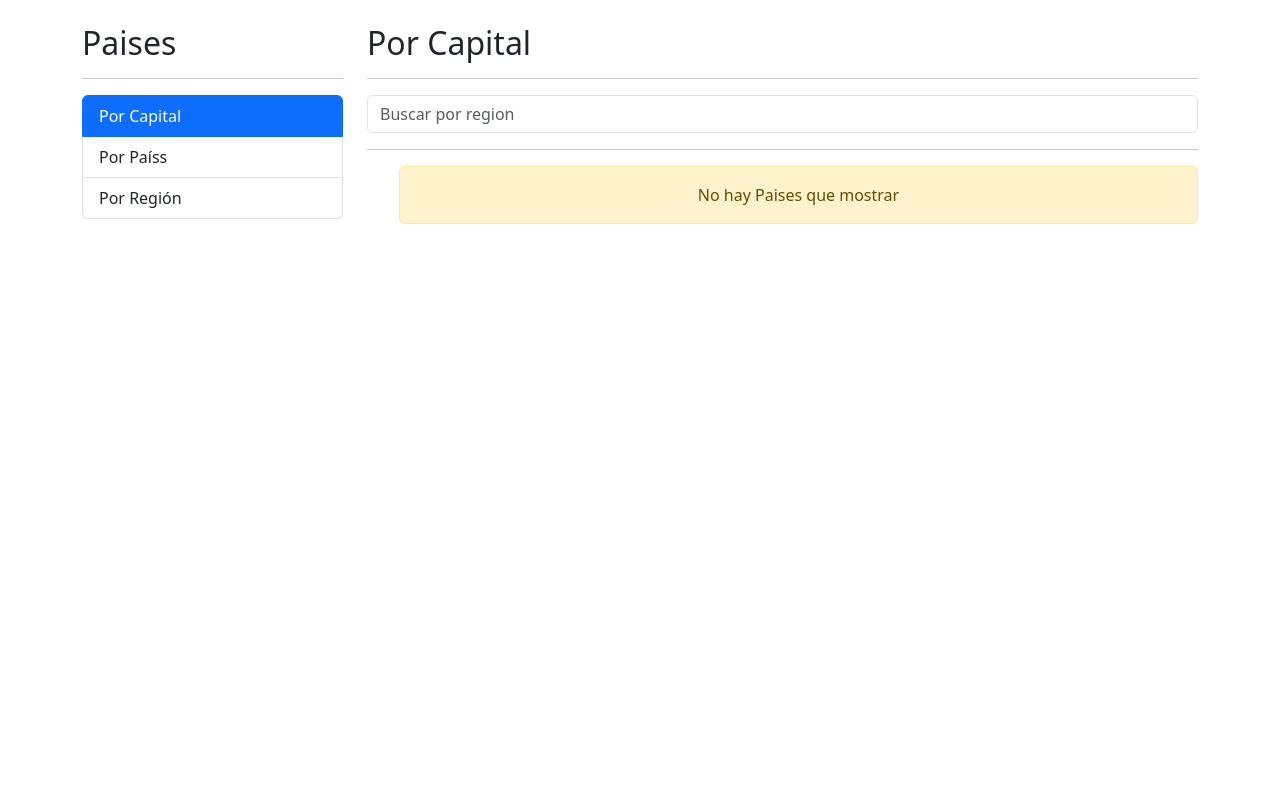
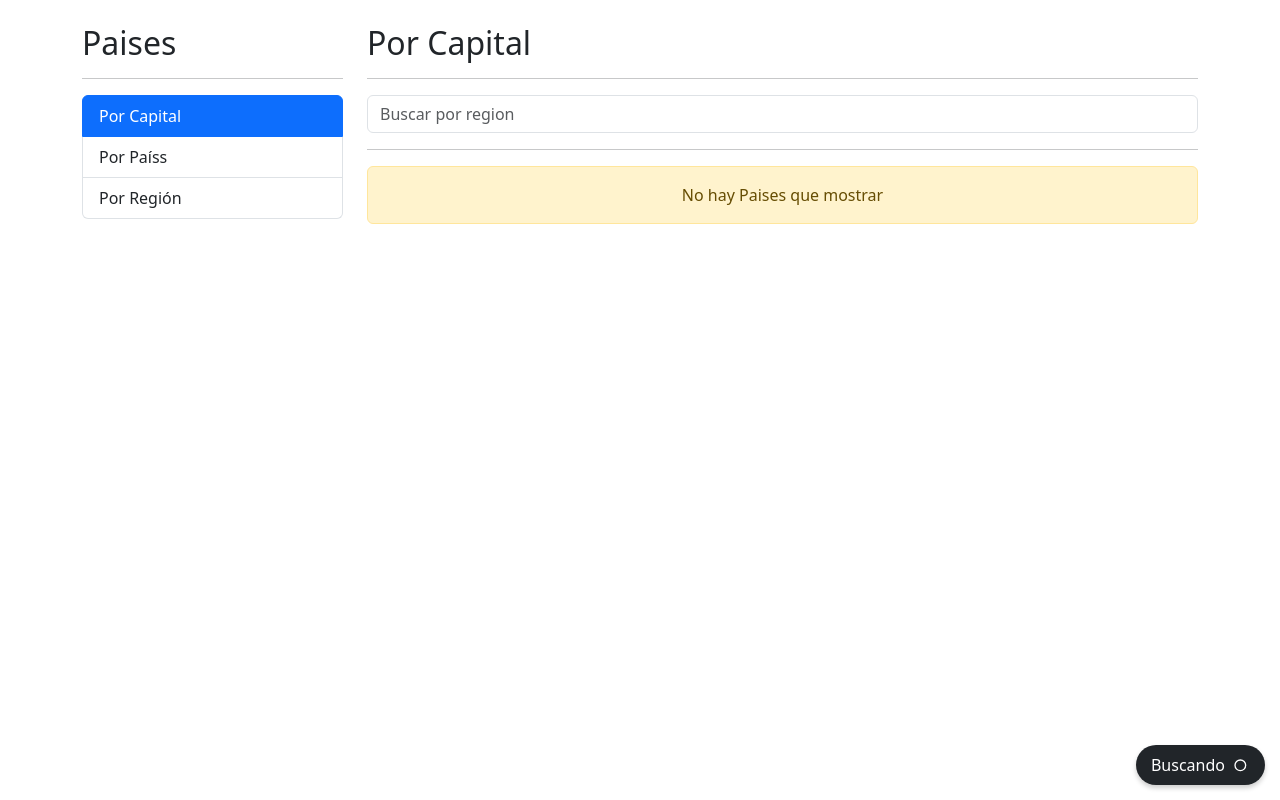
Before and after one commit to Calapzu/Country-SPA, an Angular app: page /countries/by-capital in a window 1280 px wide. Built offline with nearby package versions, Linux system fonts and the light colour scheme.

Commit message:
LoadingComponent - Mostrar indicador de carga

```diff
--- a/src/app/countries/pages/by-capital-page/by-capital-page.component.html
+++ b/src/app/countries/pages/by-capital-page/by-capital-page.component.html
@@ -4,17 +4,17 @@
 <div class="row">
   <div class="col">
     <!-- SearchBox -->
-    <shared-search-box
-    (onValue)="searchByCapital($event)"
-    placeholder="Buscar por region"></shared-search-box>
+    <shared-search-box (onValue)="searchByCapital($event)" placeholder="Buscar por region"></shared-search-box>
   </div>
 </div>
 
 <div class="row">
   <div class="col">
     <hr>
-    <ul>
-      <countries-table [countries]="countries"></countries-table>
-    </ul>
+
+    <shared-loading-spinner></shared-loading-spinner>
+
+    <countries-table [countries]="countries"></countries-table>
+
   </div>
 </div>
--- /dev/null
+++ b/src/app/shared/components/loading-spinner/loading-spinner.component.css
@@ -0,0 +1,16 @@
+.spinner-container{
+  align-items: center;
+  background-color: black;
+  border-radius: 20px;
+  bottom: 15px;
+  color: white;
+  display: flex;
+  padding: 5px 10px;
+  position: fixed;
+  right: 15px;
+  box-shadow: 0px 3px 5px rgb(0, 0, 0, 0.2);
+}
+
+span{
+  margin-left: 5px;
+}
--- /dev/null
+++ b/src/app/shared/components/loading-spinner/loading-spinner.component.html
@@ -0,0 +1,26 @@
+<div class="spinner-container bg-dark">
+  <span>Buscando</span>
+  <!-- By Sam Herbert (@sherb), for everyone. More @ http://goo.gl/7AJzbL -->
+  <svg width="30" height="30" viewBox="0 0 45 45" xmlns="http://www.w3.org/2000/svg" stroke="#fff">
+    <g fill="none" fill-rule="evenodd" transform="translate(1 1)" stroke-width="2">
+      <circle cx="22" cy="22" r="6" stroke-opacity="0">
+        <animate attributeName="r" begin="1.5s" dur="3s" values="6;22" calcMode="linear" repeatCount="indefinite" />
+        <animate attributeName="stroke-opacity" begin="1.5s" dur="3s" values="1;0" calcMode="linear"
+          repeatCount="indefinite" />
+        <animate attributeName="stroke-width" begin="1.5s" dur="3s" values="2;0" calcMode="linear"
+          repeatCount="indefinite" />
+      </circle>
+      <circle cx="22" cy="22" r="6" stroke-opacity="0">
+        <animate attributeName="r" begin="3s" dur="3s" values="6;22" calcMode="linear" repeatCount="indefinite" />
+        <animate attributeName="stroke-opacity" begin="3s" dur="3s" values="1;0" calcMode="linear"
+          repeatCount="indefinite" />
+        <animate attributeName="stroke-width" begin="3s" dur="3s" values="2;0" calcMode="linear"
+          repeatCount="indefinite" />
+      </circle>
+      <circle cx="22" cy="22" r="8">
+        <animate attributeName="r" begin="0s" dur="1.5s" values="6;1;2;3;4;5;6" calcMode="linear"
+          repeatCount="indefinite" />
+      </circle>
+    </g>
+  </svg>
+</div>
```
Also changed, not shown: src/app/shared/components/loading-spinner/loading-spinner.component.ts (added, +10 -0 lines), src/app/shared/shared.module.ts (+8 -5 lines).
